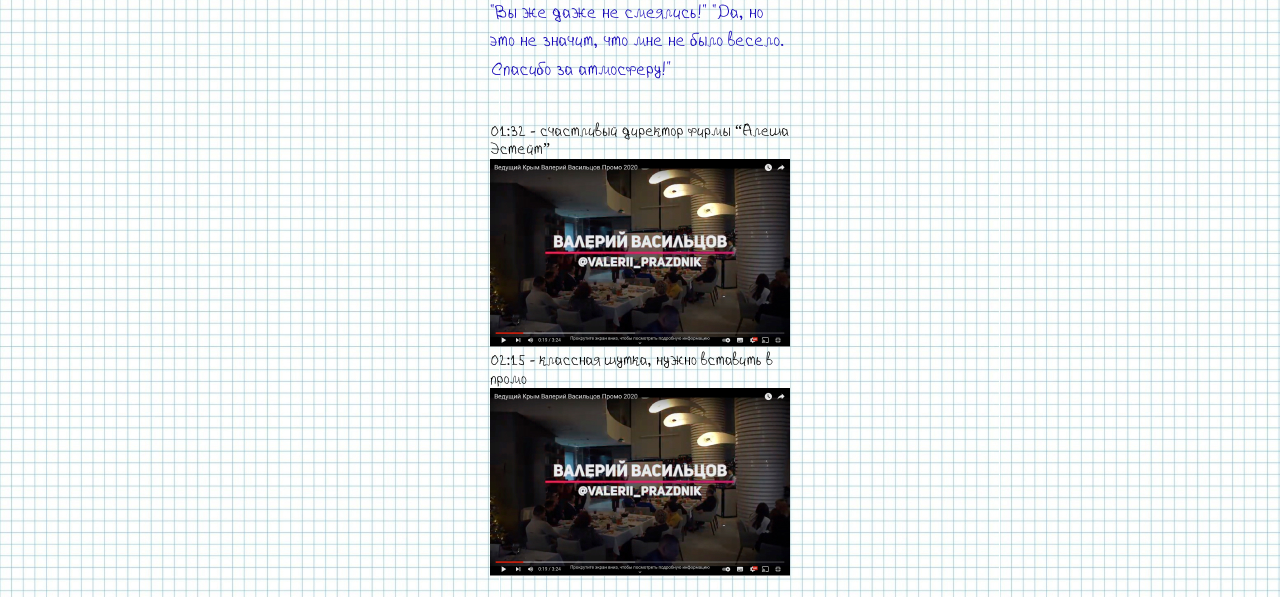
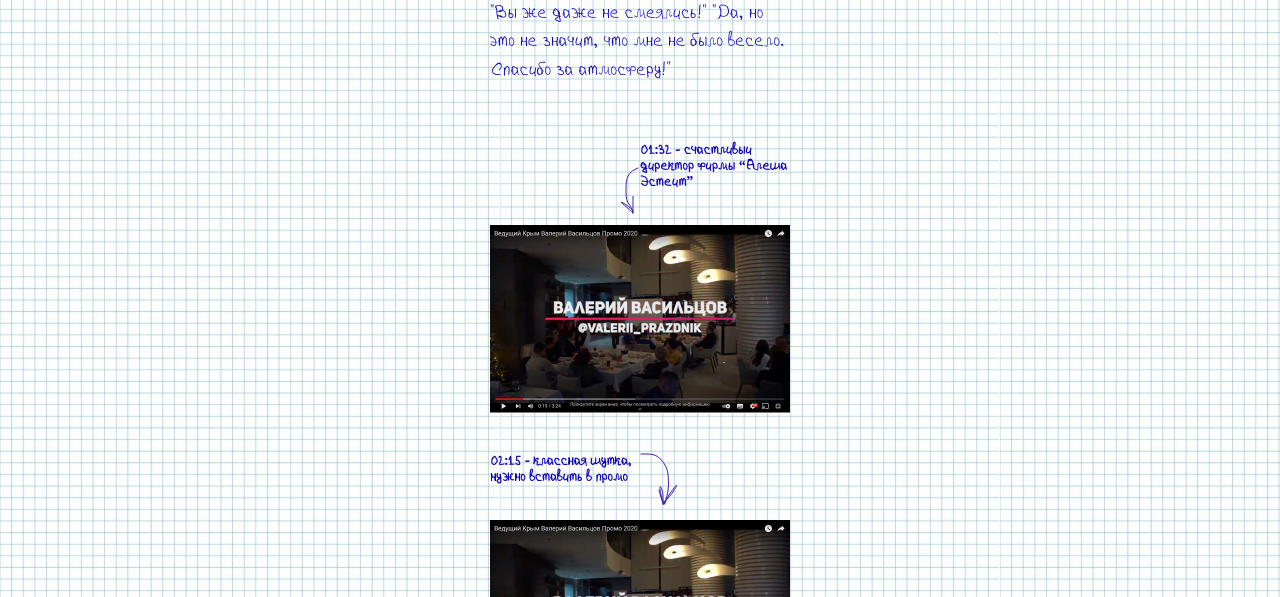
Before and after one commit to pavel1303/valera_vasiltsov, a plain HTML site: page index.html in a window 1280 px wide. Shown: the part 950-1547 px from the top of the page. Drawn offline with Linux system fonts and the light colour scheme.

Commit message:
feat: add style for video section

```diff
--- a/index.html
+++ b/index.html
@@ -39,7 +39,8 @@
    <section class="video">
       <div class="container">
          <div class="video__content">
-            <span class="video__description">01:32 - счастливый директор фирмы “Алеша Эстейт”</span>
+            <span class="video__description video__description--first">01:32 - счастливый директор фирмы “Алеша
+               Эстейт”</span>
             <img class="video__item" src="assets/images/video.jpg" alt="Video content">
          </div>
          <div class="video__content">
--- /dev/null
+++ b/scss/abstracts/variables.scss
@@ -0,0 +1 @@
+$color-text: #1405B7;
--- a/scss/components/hero/_text/hero_text.scss
+++ b/scss/components/hero/_text/hero_text.scss
@@ -4,5 +4,5 @@
    font-style: normal;
    font-weight: 500;
    line-height: 160%;
-   color: #1405B7 ;
+   color: $color-text ;
 }
--- /dev/null
+++ b/scss/components/video/_content/video__content.scss
@@ -0,0 +1,6 @@
+.video__content{
+   display: flex;
+   flex-direction: column;
+   align-items: flex-start;
+   gap: 35px;
+}
--- /dev/null
+++ b/scss/components/video/_description/--first/video__description--first.scss
@@ -0,0 +1,13 @@
+.video__description--first{
+   align-self: flex-end;
+   &::before{
+      content: '';
+      position: absolute;
+      left: -20px;
+      top: 25px;
+      display: block;
+      width: 20px;
+      height: 50px;
+      background: url('/assets/images/arrow1.svg') no-repeat;
+   }
+}
--- /dev/null
+++ b/scss/components/video/_description/video__description.scss
@@ -0,0 +1,18 @@
+.video__description{
+   position: relative;
+   display: inline-block;
+   width: 50%;
+   font-size: 1.4rem;
+   font-weight: 700;
+   color: $color-text;
+   &::before{
+      content: '';
+      position: absolute;
+      left: 150px;
+      top: 0px;
+      display: block;
+      width: 40px;
+      height: 60px;
+      background: url('/assets/images/arrow2.svg') no-repeat;
+   }
+}
--- /dev/null
+++ b/scss/components/video/_item/video__item.scss
@@ -0,0 +1,3 @@
+.video__item{
+
+}
--- /dev/null
+++ b/scss/components/video/video.scss
@@ -0,0 +1,9 @@
+.video{
+   padding: 20px 0 20px;
+   .container{
+      display: flex;
+      flex-direction: column;
+      align-items: center;
+      gap: 40px;
+   }
+}
--- a/scss/style.scss
+++ b/scss/style.scss
@@ -1,3 +1,4 @@
+@import 'abstracts/variables';
 @import 'base/fonts';
 @import 'base/container';
 @import 'base/normalize';
@@ -13,3 +14,9 @@
 @import 'components/hero/hero';
 @import 'components/hero/_img/hero__img';
 @import 'components/hero/_text/hero_text';
+
+@import 'components/video/video';
+@import 'components/video/_content/video__content';
+@import 'components/video/_description/video__description';
+@import 'components/video/_item/video__item';
+@import 'components/video/_description/--first/video__description--first';
```
Also changed, not shown: assets/images/arrow1.svg (added), assets/images/arrow2.svg (added), css/main.css, 1 other file.
